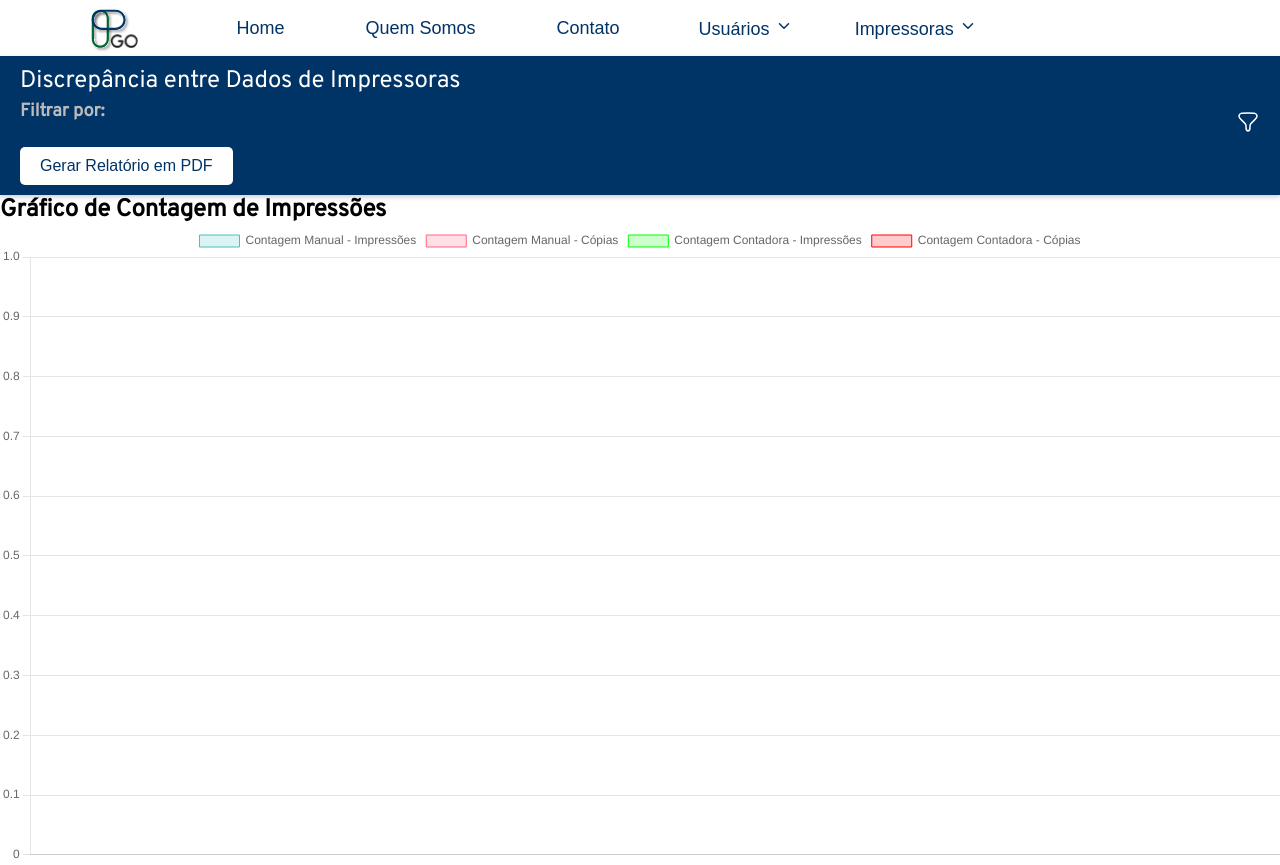
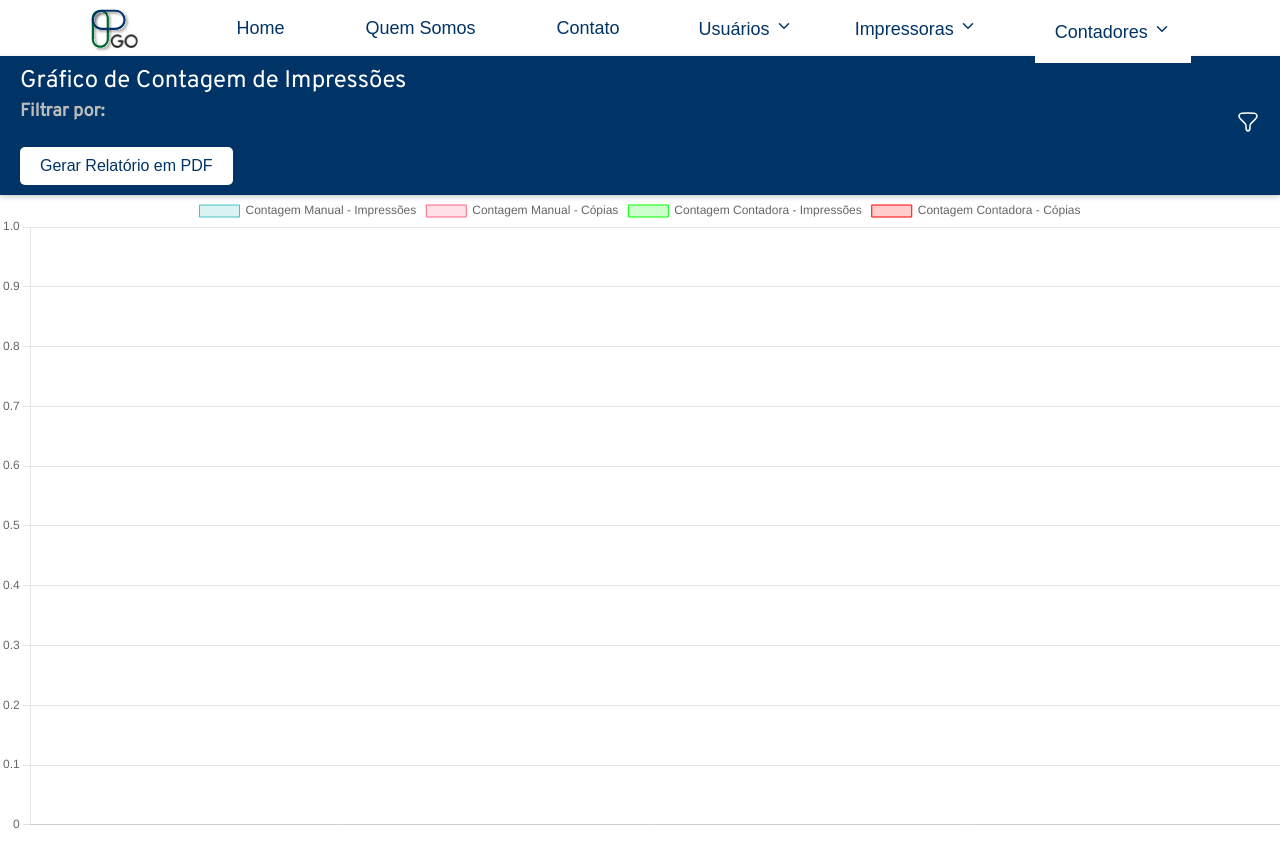
Before and after one commit to fga-eps-mds/2023.2-PrintGo-FrontEnd, a React (Create React App) app: page /comparacaocontador in a window 1280 px wide. After the commit the page ends 835 px from the top, so only its background shows below. Built offline with nearby package versions, Linux system fonts and the light colour scheme; no server answers.

Commit message:
:bulb: (#199) Adicionando contadores para a navbar
Co-authored-by: vitordiniz25 <vitordiniz25@gmail.com>

Co-authored-by: WolffStein <Wolffriederichstein@gmail.com>

```diff
--- a/src/components/navbar/Navbar.js
+++ b/src/components/navbar/Navbar.js
@@ -1,5 +1,5 @@
 import React, { useState, useEffect } from "react";
-import { Link } from "react-router-dom"; // Importe o Link
+import { Link } from "react-router-dom";
 import "../../style/components/navbar.css";
 import logo from "../../assets/logo 3.svg";
 
@@ -8,6 +8,7 @@ import { FiChevronDown } from "react-icons/fi";
 const Navbar = () => {
   const [userDropdownOpen, setUserDropdownOpen] = useState(false);
   const [printerDropdownOpen, setPrinterDropdownOpen] = useState(false);
+  const [counterDropdownOpen, setCounterDropdownOpen] = useState(false);
 
 
   const toggleUserDropdown = () => {
@@ -17,6 +18,11 @@ const Navbar = () => {
   const togglePrinterDropdown = () => {
     setPrinterDropdownOpen(!printerDropdownOpen)
   }
+
+  const toggleCounterDropdown = () => {
+    setCounterDropdownOpen(!counterDropdownOpen)
+  }
+
 
   return (
     <div className="container-navbar">
@@ -59,6 +65,17 @@ const Navbar = () => {
           )}
         </button>
       </div>
+
+      <div className="dropdown-navbar-counters">
+        <button className="counters-navbar" onClick={toggleCounterDropdown}>
+          Contadores <FiChevronDown />
+          {counterDropdownOpen && (
+            <div className="dropdown-counters-navbar">
+              <Link to="/comparacaocontador">Contagem de Impressões</Link>
+            </div>
+          )}
+        </button>
+      </div>
     </div>
   );
 };
--- a/src/pages/ComparisonPage.js
+++ b/src/pages/ComparisonPage.js
@@ -206,7 +206,7 @@ const ChartComponent = () => {
       <Navbar />
       <div className="printerslist-header">
         <div className="printerslist-header-title">
-          <h2>Discrepância entre Dados de Impressoras</h2>
+          <h2>Gráfico de Contagem de Impressões</h2>
           <h4>Filtrar por:</h4>
           <button className="button-style report-button" onClick={generatePDFReport}>Gerar Relatório em PDF</button>
         </div>
@@ -223,7 +223,6 @@ const ChartComponent = () => {
           </div>
         </div>
       </div>
-      <h1>Gráfico de Contagem de Impressões</h1>
       <Bar data={data} />
     </div>
   );
--- a/src/style/components/navbar.css
+++ b/src/style/components/navbar.css
@@ -46,6 +46,18 @@
   font-size: 18px;
   border: none;
   cursor: pointer;
+
+}
+
+.counters-navbar {
+  background-color: #ffff;
+  color: #003366;
+  padding: 20px;
+  font-size: 18px;
+  border: none;
+  cursor: pointer;
+  margin-left: 3rem;
+
 
 }
 
@@ -127,3 +139,30 @@
   color: #006633;
 
 }
+
+.dropdown-counters-navbar {
+  display: none;
+  position: absolute;
+  background-color: #f9f9f9;
+  min-width: 180px;
+  box-shadow: 0px 8px 16px 0px rgba(0, 0, 0, 0.2);
+  z-index: 1;
+}
+
+.dropdown-counters-navbar a {
+  color: #003366;
+  width: 15vw;
+  text-decoration: none;
+  display: block;
+  font-size: 20px;
+  padding: 4px 4px;
+}
+
+.dropdown-counters-navbar a:hover {
+  background-color: #003366;
+  color: #ffff;
+}
+
+.dropdown-navbar-counters:hover .dropdown-counters-navbar {
+  display: block;
+}
```
